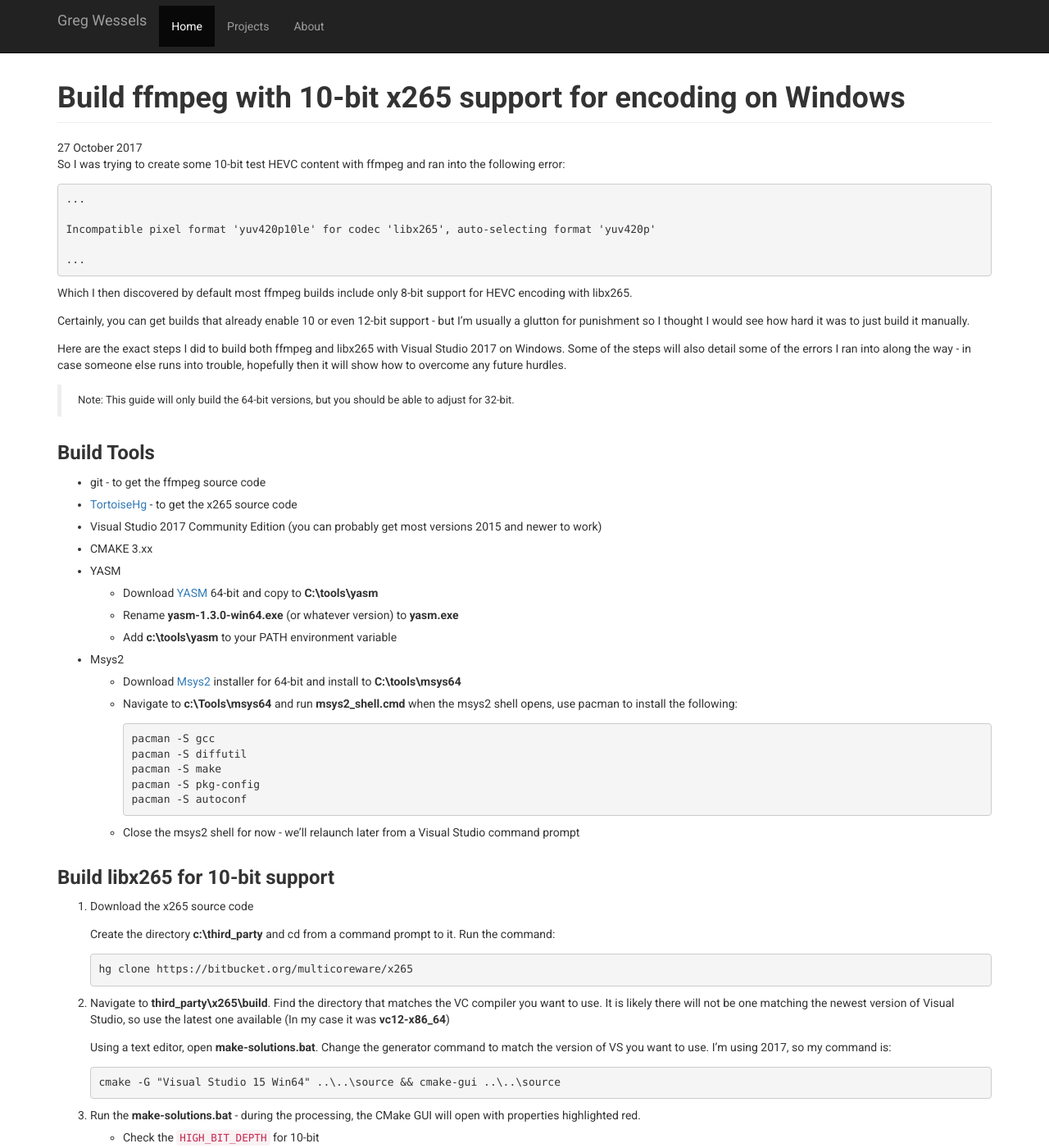
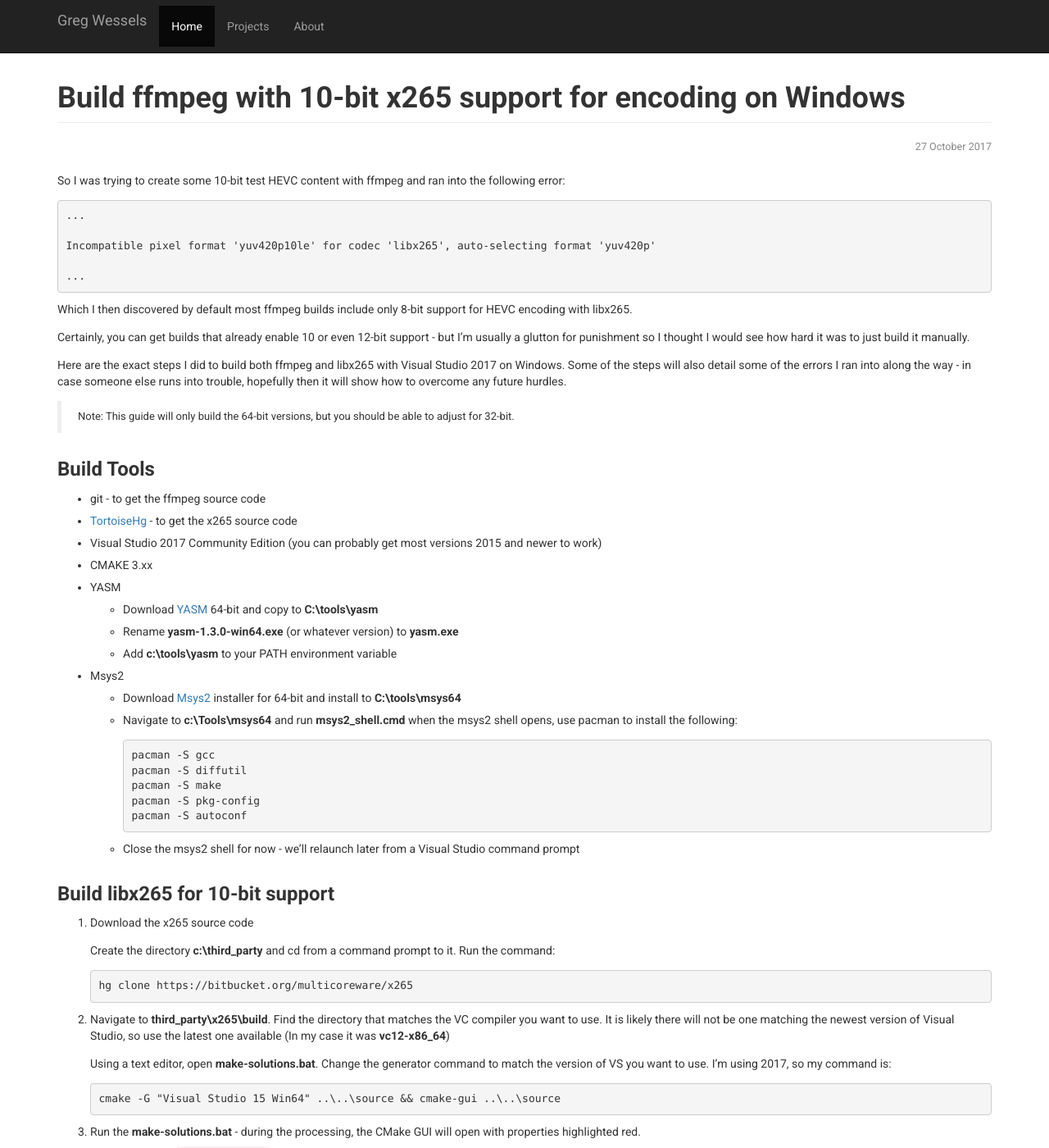
Before and after one commit to wesselsga/wesselsga.github.io, a Jekyll site: the page built from _posts/2017-10-27-ffmpeg-x265.md, in a window 1280 px wide and 1400 px high. Shown: the whole window at 82% size. Built offline with Jekyll 4.4.1, drawn with Linux system fonts in a browser that asks for light colours.

Commit message:
Update screen.css

```diff
--- a/style/screen.css
+++ b/style/screen.css
@@ -37,6 +37,13 @@
   margin:0.5em 0 0.5em 0
 }
 
+div.date
+{
+  text-align:right;
+  font-size:90%;
+  color:#888;
+  margin-bottom:1.75em;
+}
 
 /* Custom page CSS
 -------------------------------------------------- */
```
